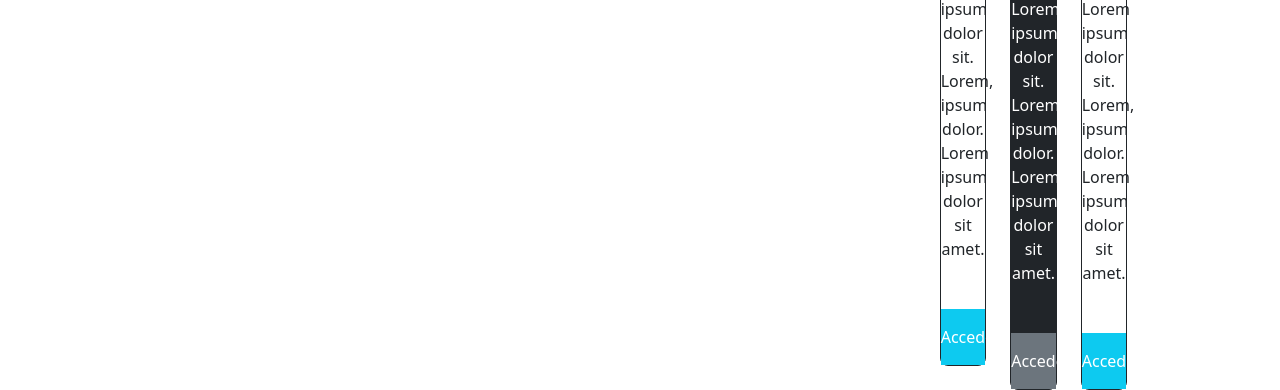
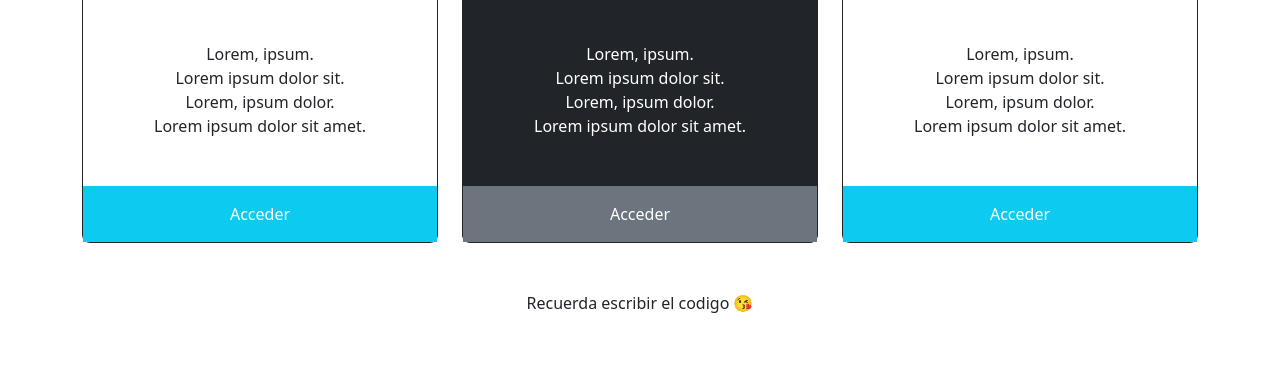
Before and after one commit to MatiT88/practica01-Bootstrap, a plain HTML site: page index.html in a window 1280 px wide. Shown: the part 415-805 px from the top of the page. Drawn offline with nearby package versions, Linux system fonts and the light colour scheme.

Commit message:
falto una cosita en el commit anterior

```diff
--- a/index.html
+++ b/index.html
@@ -11,7 +11,7 @@
 </head>
 
 <body>
-    <main class="container text-center d-flex">
+    <main class="container text-center">
         <h1 class="display-4">Lista de precios</h1>
         <p class="lead mb-5">Lorem ipsum dolor sit amet consectetur adipisicing elit. Itaque a quo consequuntur ullam
             minima
```
